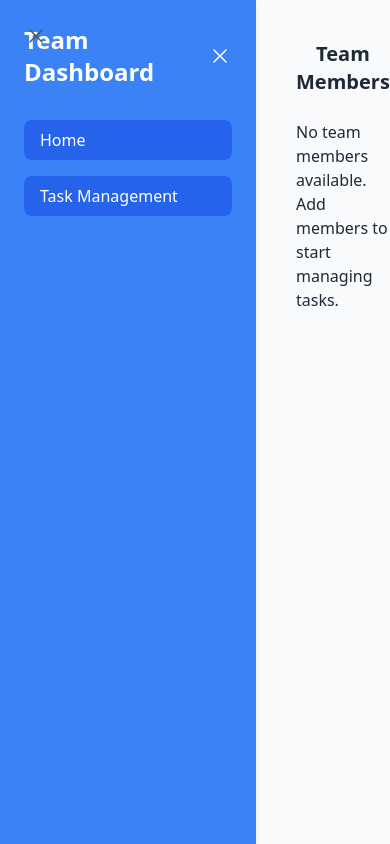
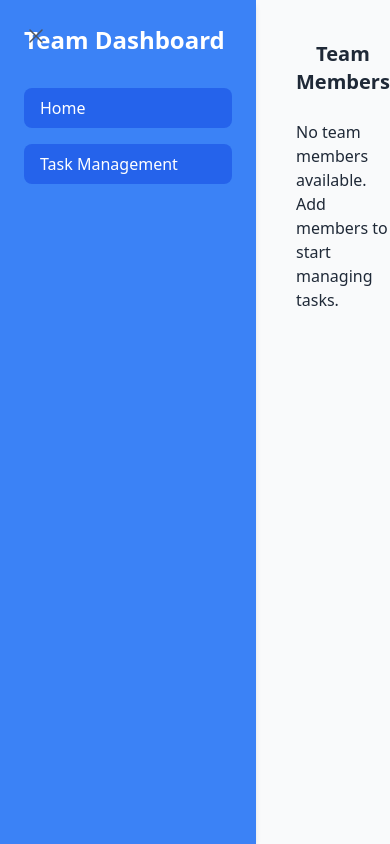
Before and after one commit to Aman-S-07/Team-dashboard, a Next.js app: page /tasks in a window 390 px wide. Shown: the top 844 px of the page. Built offline with nearby package versions, Linux system fonts and the light colour scheme.

Commit message:
responsive

```diff
--- a/src/app/layout.tsx
+++ b/src/app/layout.tsx
@@ -20,12 +20,12 @@ export default function RootLayout({
             <div className="flex items-center mb-8">
               <h1 className="text-2xl font-bold flex-1">Team Dashboard</h1>
               {/* Sidebar close button */}
-              <button
+              {/* <button
                 onClick={() => setSidebarVisible(false)}
                 className="text-white focus:outline-none"
               >
                 <XMarkIcon className="h-6 w-6" />
-              </button>
+              </button> */}
             </div>
             <ul className="space-y-4">
               <li>
--- a/src/app/page.tsx
+++ b/src/app/page.tsx
@@ -130,6 +130,9 @@ const HomePage = () => {
         />
       )}
 
+      {filteredMembers.length === 0 ? (
+        <div className="text-center text-gray-700 mt-6">Member not found</div>
+      ) : (
         <div className="grid grid-cols-1 sm:grid-cols-2 lg:grid-cols-3 gap-4">
           {filteredMembers.map((member) => (
             <Member
@@ -140,6 +143,7 @@ const HomePage = () => {
             />
           ))}
         </div>
+      )}
 
       {showTaskModal && (
         <div className="fixed inset-0 bg-gray-800 bg-opacity-50 flex justify-center items-center">
```
Lines whose indentation alone changed are shown as unchanged.
